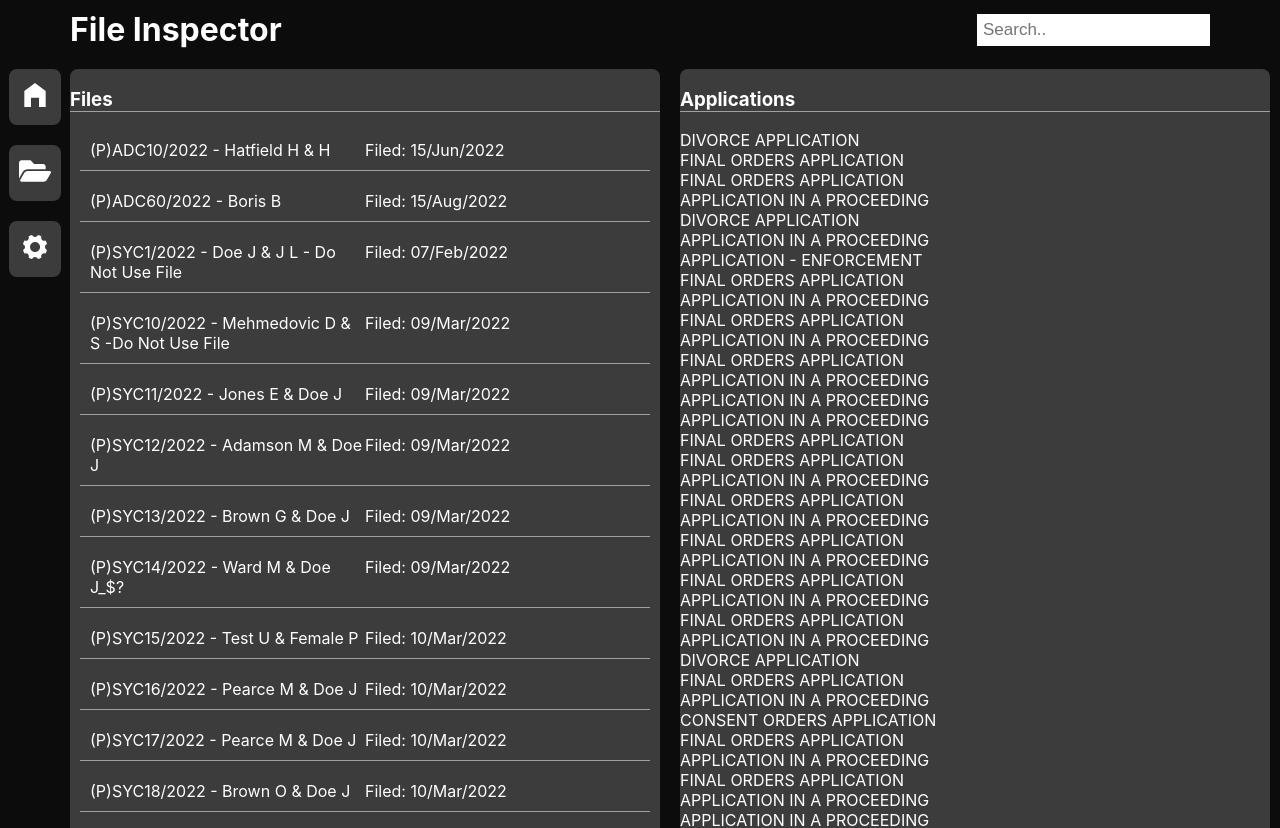
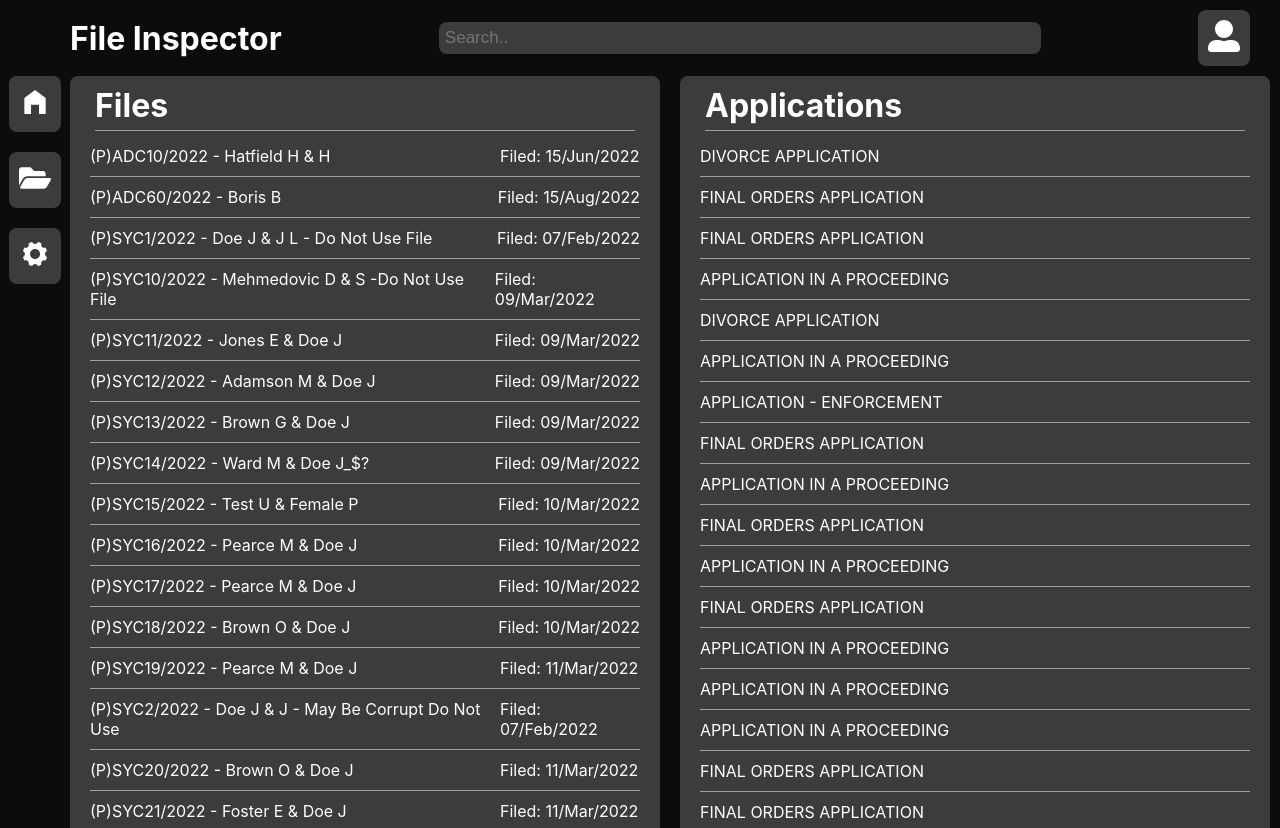
Before and after one commit to DansGoingCrazy/react-files, a React (Create React App) app: page / in a window 1280 px wide. Shown: the top 828 px of the page. Built offline with nearby package versions, Linux system fonts and the light colour scheme.

Commit message:
more page styling

```diff
--- a/src/components/TopNavBar.jsx
+++ b/src/components/TopNavBar.jsx
@@ -1,8 +1,10 @@
+import { FaUserAlt } from "react-icons/fa"
+
 const TopNavBar = () => {
   return (
 <div className = "TopNavBar">
 <h1>File Inspector</h1>
-<input type="text" placeholder="Search.."></input>
+<input type="text" placeholder="Search.."></input><div id="Icon-Top"><FaUserAlt size="2em"/></div>
 </div>
   )
 }
--- a/src/styles/App.css
+++ b/src/styles/App.css
@@ -9,7 +9,10 @@ h1{
 }
 
 h3{
+  font-size: 2em;
   border-bottom: solid .5px #a0a0a0;
+  margin: 5px;
+  padding: 5px 0;
 }
 
 p{
@@ -44,51 +47,63 @@ p{
   grid-column: span 3;
   justify-content: space-between;
   align-items: center;
-  padding: 10px 70px;
+  padding: 10px 30px 0px 70px;
 }
 
 .TopNavBar input[type=text] {
   float: right;
   padding: 6px;
   border: none;
+  border-radius: 8px;
   font-size: 17px;
+  background-color: #3d3c3c;
+  color: #ffffff;
+  width: 50%;
+}
+
+#Icon-Top{
+  background-color: #3d3c3c;
+  padding:10px;
+  border-radius: 8px;
 }
 
 .ListColumn {
-/* Width:50%; */
 background-color: #3d3c3c;
 border-radius: 8px;
-margin:10px;
-}
-
-.ContentColumn {
-  /* Width:50%; */
-background-color: #3d3c3c;
-border-radius: 8px;
+padding: 0 20px;
 margin:10px;
 }
 
 .file {
   display: flex;
   justify-content:space-between;
-  padding:10px;
-  margin:10px;
+  padding:10px 0;
   color: #ffffff;
   border-bottom: solid .5px #a0a0a0;
-  /* border-top: solid .5px #ffffff; */
-
-  /* background-color: #d3d3d3;
-  border: solid 1px; */
 }
 
 .Col1{
-  Width:50%;
   padding:0;
   margin:0;
 }
 
 .Col2{
-  Width:50%;
+  min-width: 140px;
   padding:0;
   margin:0;
 }
+
+.ContentColumn {
+  background-color: #3d3c3c;
+  border-radius: 8px;
+  padding: 0 20px;
+  margin:10px;
+}
+
+.Application {
+  display: flex;
+  justify-content:space-between;
+  padding:10px 0;
+  color: #ffffff;
+  border-bottom: solid .5px #a0a0a0;
+}
```
